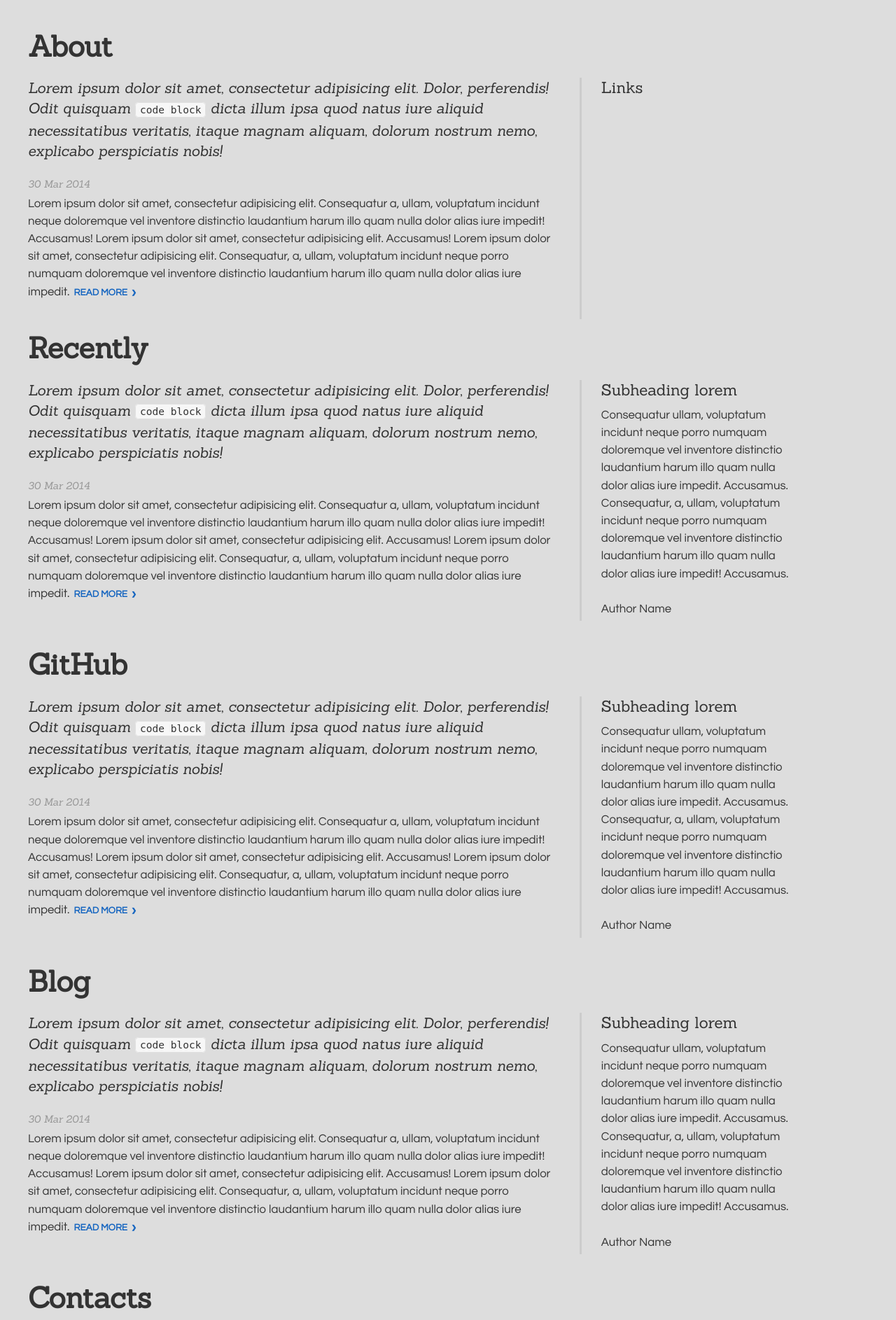
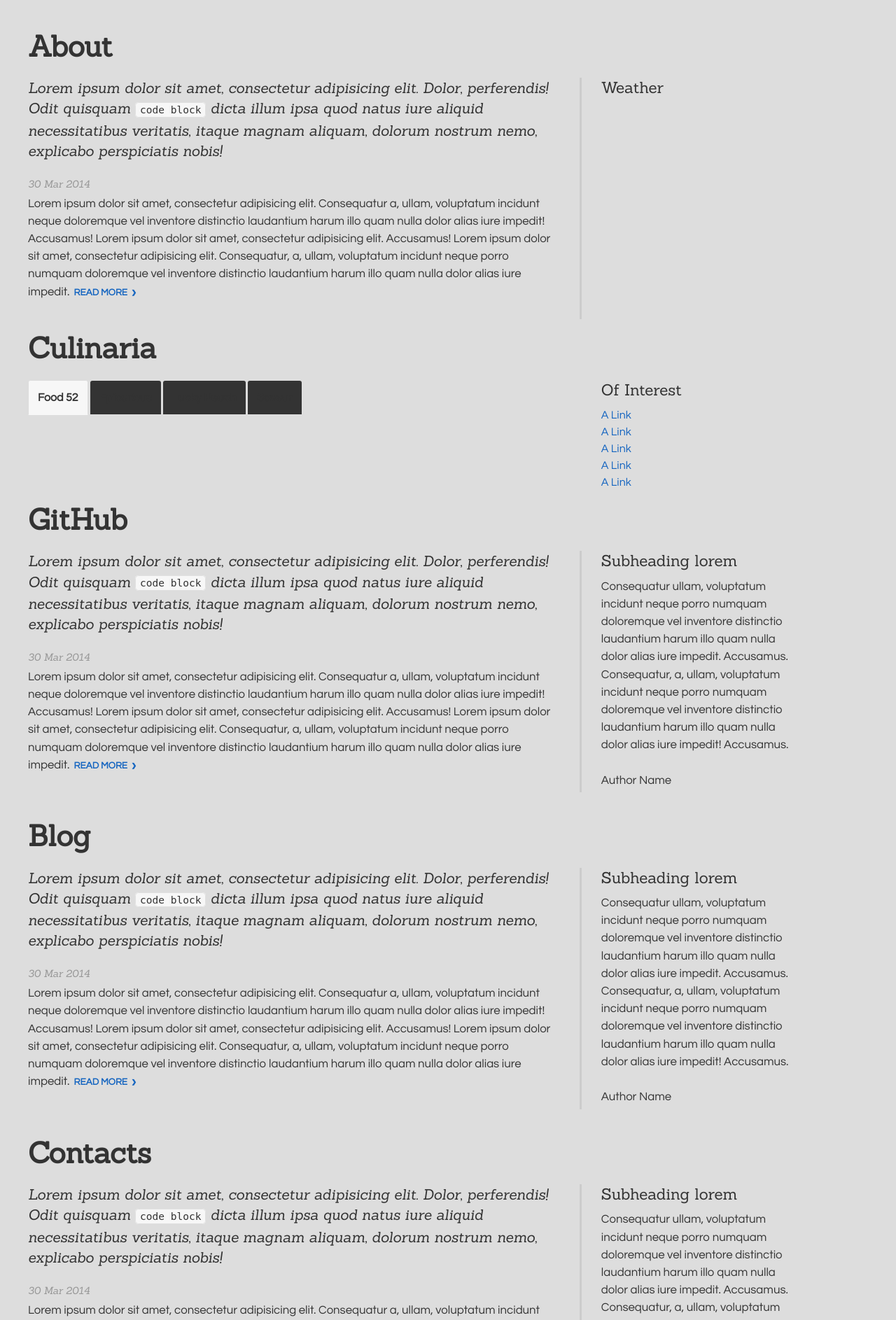
Before and after one commit to Surfing-Chef/Bourbon, a PHP site: page / in a window 1280 px wide. Shown: the part 801-2687 px from the top of the page at 70% size. Run offline with PHP 8.4, Linux system fonts and the light colour scheme; style sheets or scripts are compiled from the project's sources; some libraries are stand-ins or nearby versions.

Commit message:
Added tabbed section, renamed it Culinaria

```diff
--- a/app/index.html
+++ b/app/index.html
@@ -81,7 +81,7 @@
       </section>
 
       <aside>
-        <h3>Links</h3>
+        <h3>Weather</h3>
         <a href="http://www.accuweather.com/en/ca/nakusp/v0g/weather-forecast/52854" class="aw-widget-legal">
         <!--
         By accessing and/or using this code snippet, you agree to AccuWeather’s terms and conditions (in English) which can be found at http://www.accuweather.com/en/free-weather-widgets/terms and AccuWeather’s Privacy Statement (in English) which can be found at http://www.accuweather.com/en/privacy.
@@ -93,20 +93,43 @@
 
     <!-- Recently -->
     <article>
-      <h1 id="recently">Recently</h1>
-      <section>
-        <h2>Lorem ipsum dolor sit amet, consectetur adipisicing elit. Dolor, perferendis! Odit quisquam <code>code block</code> dicta illum ipsa quod natus iure aliquid necessitatibus veritatis, itaque magnam aliquam, dolorum nostrum nemo, explicabo perspiciatis nobis!</h2>
-
-        <p class="date">30 Mar 2014</p>
-        <p><span>Lorem ipsum dolor sit amet</span>, consectetur adipisicing elit. Consequatur a, ullam, voluptatum incidunt neque doloremque vel inventore distinctio laudantium harum</a> illo quam nulla dolor alias iure impedit! Accusamus! Lorem ipsum dolor sit amet, consectetur adipisicing elit. Accusamus! Lorem ipsum dolor sit amet, consectetur adipisicing elit. Consequatur, a, ullam, voluptatum incidunt neque porro numquam doloremque vel inventore distinctio laudantium harum illo quam nulla dolor alias iure impedit.
-          <a href="javascript:void(0)" class="read-more">Read More <span>&rsaquo;</span></a>
-        </p>
-      </section>
+      <h1 id="recently">Culinaria</h1>
+      <ul class="accordion-tabs">
+        <li class="tab-header-and-content">
+          <a href="javascript:void(0)" class="is-active tab-link">Food 52</a>
+          <div class="tab-content">
+            <p>Lorem ipsum dolor sit amet, consectetur adipiscing elit. Cras tincidunt pellentesque lorem, id suscipit dolor rutrum id. Morbi facilisis porta volutpat. Fusce adipiscing, mauris quis congue tincidunt, sapien purus suscipit odio, quis dictum odio tortor in sem. Ut sit amet libero nec orci mattis fringilla. Praesent eu ipsum in sapien tincidunt molestie sed ut magna. Nam accumsan dui at orci rhoncus pharetra tincidunt elit ullamcorper. Sed ac mauris ipsum. Nullam imperdiet sapien id purus pretium id aliquam mi ullamcorper.</p>
+          </div>
+        </li>
+        <li class="tab-header-and-content">
+          <a href="javascript:void(0)" class="tab-link">Epicurious</a>
+          <div class="tab-content">
+            <p>Ut laoreet augue et neque pretium non sagittis nibh pulvinar. Etiam ornare tincidunt orci quis ultrices. Pellentesque ac sapien ac purus gravida ullamcorper. Duis rhoncus sodales lacus, vitae adipiscing tellus pharetra sed. Praesent bibendum lacus quis metus condimentum ac accumsan orci vulputate. Aenean fringilla massa vitae metus facilisis congue. Morbi placerat eros ac sapien semper pulvinar. Vestibulum facilisis, ligula a molestie venenatis, metus justo ullamcorper ipsum, congue aliquet dolor tortor eu neque. Sed imperdiet, nibh ut vestibulum tempor, nibh dui volutpat lacus, vel gravida magna justo sit amet quam. Quisque tincidunt ligula at nisl imperdiet sagittis. Morbi rutrum tempor arcu, non ultrices sem semper a. Aliquam quis sem mi.</p>
+          </div>
+        </li>
+        <li class="tab-header-and-content">
+          <a href="javascript:void(0)" class="tab-link">Lucky Peach</a>
+          <div class="tab-content">
+            <p>Donec mattis mauris gravida metus laoreet non rutrum sem viverra. Aenean nibh libero, viverra vel vestibulum in, porttitor ut sapien. Phasellus tempor lorem id justo ornare tincidunt. Nulla faucibus, purus eu placerat fermentum, velit mi iaculis nunc, bibendum tincidunt ipsum justo eu mauris. Nulla facilisi. Vestibulum vel lectus ac purus tempus suscipit nec sit amet eros. Nullam fringilla, enim eu lobortis dapibus, quam magna tincidunt nibh, sit amet imperdiet dolor justo congue turpis.</p>
+          </div>
+        </li>
+        <li class="tab-header-and-content">
+          <a href="javascript:void(0)" class="tab-link">Saveur</a>
+          <div class="tab-content">
+            <p>Sociis natoque penatibus et magnis dis parturient montes, nascetur ridiculus mus. Phasellus dui urna.</p>
+          </div>
+        </li>
+      </ul>
 
       <aside>
-        <h3>Subheading lorem</h3>
-        <p><span>Consequatur ullam, voluptatum</span> incidunt neque porro numquam doloremque vel inventore distinctio laudantium harum illo quam nulla dolor alias iure impedit. Accusamus. Consequatur, a, ullam, voluptatum incidunt neque porro numquam doloremque vel inventore distinctio laudantium harum illo quam nulla dolor alias iure impedit! Accusamus.</p>
-        <p class="author">Author Name</p>
+        <h3>Of Interest</h3>
+        <ul>
+          <li><a href="#">A Link</a></li>
+          <li><a href="#">A Link</a></li>
+          <li><a href="#">A Link</a></li>
+          <li><a href="#">A Link</a></li>
+          <li><a href="#">A Link</a></li>
+        </ul>
       </aside>
     </article>
     <!-- End Recently -->
--- a/app/sass/2-modules/_dir-modules.scss
+++ b/app/sass/2-modules/_dir-modules.scss
@@ -2,3 +2,4 @@
 @import "calloutAnim";
 @import "geo_type_system";
 @import "navigation";
+@import "recently-tabbed";
--- /dev/null
+++ b/app/sass/2-modules/_recently-tabbed.scss
@@ -0,0 +1,102 @@
+.accordion-tabs {
+  $base-border-color: #dcdcdc !default;
+  $base-border-radius: 3px !default;
+  $base-background-color: #fff !default;
+  $base-spacing: 1.5em !default;
+  $action-color: #477dca !default;
+  $dark-gray: #333 !default;
+  $light-gray: #ddd !default;
+  $medium-screen: 40em !default;
+  $tab-border: 1px solid $base-border-color;
+  $tab-content-background: lighten($light-gray, 10);
+  $tab-active-background: $tab-content-background;
+  $tab-inactive-color: $base-background-color;
+  $tab-inactive-hover-color: darken($light-gray, 5);
+  $tab-mode: $medium-screen;
+
+  @include span-columns(8 of 12);
+
+  @include clearfix;
+  line-height: 1.5;
+  margin-bottom: $base-spacing;
+  padding: 0;
+
+  @include media(max-width $tab-mode) {
+    border: $tab-border;
+    border-radius: $base-border-radius;
+  }
+
+  .tab-header-and-content {
+    list-style: none;
+
+    @include media($tab-mode) {
+      display: inline;
+    }
+
+    &:first-child .tab-link {
+      border-top-left-radius: $base-border-radius;
+      border-top-right-radius: $base-border-radius;
+
+      @include media(max-width $tab-mode) {
+        border-top: 0;
+      }
+    }
+
+    &:last-child .tab-link {
+      @include media(max-width $tab-mode) {
+        border-bottom-left-radius: $base-border-radius;
+        border-bottom-right-radius: $base-border-radius;
+      }
+    }
+  }
+
+  .tab-link {
+    background-color: $tab-inactive-color;
+    border-top: $tab-border;
+    color: $dark-gray;
+    display: block;
+    font-weight: bold;
+    padding: ($base-spacing / 2) ($gutter / 2);
+    text-decoration: none;
+
+    @include media($tab-mode) {
+      @include border-top-radius($base-border-radius);
+      border-top: 0;
+      display: inline-block;
+    }
+
+    &:hover {
+      color: $action-color;
+    }
+
+    &:focus {
+      outline: none;
+    }
+
+    &.is-active {
+      background-color: $tab-active-background;
+
+      @include media($tab-mode) {
+        background-color: $tab-active-background;
+        border: $tab-border;
+        border-bottom-color: $tab-active-background;
+        margin-bottom: -1px;
+      }
+    }
+  }
+
+  .tab-content {
+    background: $tab-content-background;
+    display: none;
+    padding: $base-spacing $gutter;
+    width: 100%;
+
+    @include media($tab-mode) {
+      border: $tab-border;
+      border-bottom-left-radius: $base-border-radius;
+      border-bottom-right-radius: $base-border-radius;
+      border-top-right-radius: $base-border-radius;
+      float: left;
+    }
+  }
+}
```
Also changed, not shown: app/js/recentlyTabbed.js (added, +18 -0 lines).
